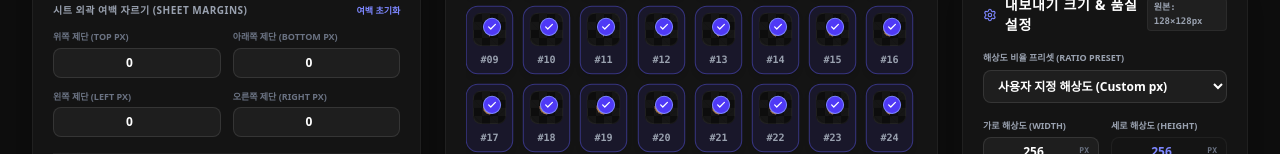
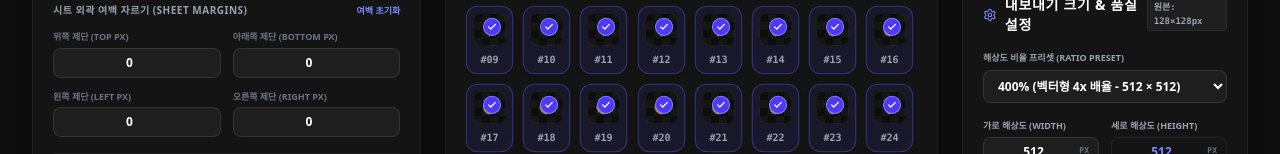
Before and after one commit to cutae23/Ticon, a React (Vite) app: page / in a window 1280 px wide. Shown: the part 798-952 px from the top of the page. Built offline with nearby package versions, Linux system fonts and the light colour scheme.

Commit message:
feat: auto-scale frame dimensions for preview
Set crossOrigin for image loading and implement dynamic upscaling logic to ensure small sprites are rendered at a higher, clearer resolution.

```diff
--- a/src/components/GifPreviewer.tsx
+++ b/src/components/GifPreviewer.tsx
@@ -141,12 +141,35 @@ export default function GifPreviewer({
   useEffect(() => {
     if (!currentSpriteSheet) return;
     const img = new Image();
+    img.crossOrigin = "anonymous";
     img.onload = () => {
       const croppedW = img.naturalWidth - settings.cropLeft - settings.cropRight;
       const croppedH = img.naturalHeight - settings.cropTop - settings.cropBottom;
       const singleW = Math.max(1, Math.floor(croppedW / settings.cols) - 2 * settings.frameShave);
       const singleH = Math.max(1, Math.floor(croppedH / settings.rows) - 2 * settings.frameShave);
-      setOriginalFrameSize({ w: singleW, h: singleH });
+
+      setOriginalFrameSize((prev) => {
+        if (prev.w !== singleW || prev.h !== singleH) {
+          // Default to upscaling the sliced frame to a high-quality preset (e.g., 4x or 8x scale)
+          let scaleFactor = 4;
+          if (singleW * scaleFactor < 256) {
+            scaleFactor = 8; // Use 8x for tiny pixel art (e.g. 16px, 32px) to guarantee clear resolution
+          }
+
+          setScalePreset(String(scaleFactor));
+
+          setTimeout(() => {
+            onSettingsChange({
+              ...settings,
+              gifWidth: Math.round(singleW * scaleFactor),
+              gifHeight: Math.round(singleH * scaleFactor),
+            });
+          }, 0);
+
+          return { w: singleW, h: singleH };
+        }
+        return prev;
+      });
     };
     img.src = currentSpriteSheet;
   }, [
@@ -383,7 +406,7 @@ export default function GifPreviewer({
     if (activeFrames.length > 1 && displayFrameIndex >= 0) {
       const ratio = displayFrameIndex / activeFrames.length;
       if (settings.captionEffect === "bounce") {
-        offsetY = Math.sin(ratio * Math.PI * 2) * 8; // bounce offset in px
+        offsetY = Math.sin(ratio * Math.PI * 2) * 4; // 4% of container height (4cqh)
       } else if (settings.captionEffect === "fade") {
         opacity = 0.4 + 0.6 * Math.sin(ratio * Math.PI);
       } else if (settings.captionEffect === "pop") {
@@ -391,14 +414,16 @@ export default function GifPreviewer({
       }
     }
 
+    const offsetYStr = settings.captionEffect === "bounce" ? `${offsetY}cqh` : "0px";
+
     return {
       color: settings.captionColor,
-      fontSize: `${Math.max(10, settings.captionSize)}px`,
+      fontSize: `calc((${settings.captionSize} / 256) * 100cqh)`,
       top: `${settings.captionYPercent}%`,
-      transform: `translate(-50%, -50%) translate3d(0, ${offsetY}px, 0) scale(${scale})`,
+      transform: `translate(-50%, -50%) translate3d(0, ${offsetYStr}, 0) scale(${scale})`,
       opacity: opacity,
       textShadow: settings.captionStroke
-        ? "2px 2px 0 #000, -2px -2px 0 #000, 2px -2px 0 #000, -2px 2px 0 #000, 0px 2px 0 #000, 2px 0px 0 #000, 0px -2px 0 #000, -2px 0px 0 #000"
+        ? "0.08em 0.08em 0 #000, -0.08em -0.08em 0 #000, 0.08em -0.08em 0 #000, -0.08em 0.08em 0 #000, 0px 0.08em 0 #000, 0.08em 0px 0 #000, 0px -0.08em 0 #000, -0.08em 0px 0 #000"
         : "none",
     };
   })();
@@ -415,7 +440,13 @@ export default function GifPreviewer({
         {/* Player Screen */}
         <div className="relative border border-white/10 rounded-xl bg-[#090909] aspect-square flex items-center justify-center p-6 checkerboard overflow-hidden">
           {activeDisplayFrame ? (
-            <>
+            <div
+              style={{
+                aspectRatio: `${settings.gifWidth} / ${settings.gifHeight}`,
+                containerType: "both"
+              }}
+              className="relative max-h-full max-w-full w-full h-full flex items-center justify-center"
+            >
               <img
                 src={activeDisplayFrame.dataUrl}
                 alt="Live frame animation preview"
@@ -430,7 +461,7 @@ export default function GifPreviewer({
                   {settings.captionText}
                 </div>
               )}
-            </>
+            </div>
           ) : (
             <div className="text-center text-gray-500 space-y-2">
               <AlertCircle className="w-8 h-8 text-amber-500/80 mx-auto" />
```
